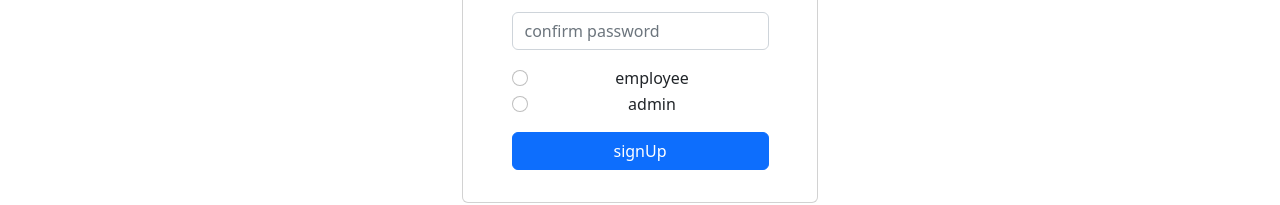
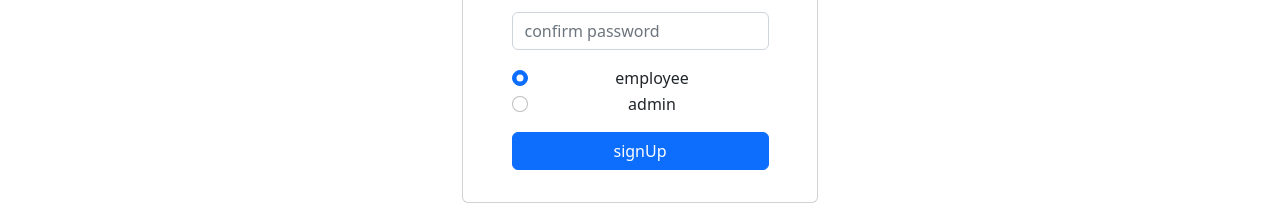
Before and after one commit to zaouich/employee-request-management, a React (Create React App) app in the folder clientside/: page /signUp in a window 1280 px wide. Shown: the part 577-782 px from the top of the page. Built offline with nearby package versions, Linux system fonts and the light colour scheme; no server answers.

Commit message:
Update signUp.jsx

```diff
--- a/clientside/src/components/signUp.jsx
+++ b/clientside/src/components/signUp.jsx
@@ -53,7 +53,7 @@ const SignUp = ()=>{
                             set(setCofirmPassword,e)
                         }}/></div>
                         <div class="mb-3">
-                            <div class="form-check"><input id="formCheck-1" class="form-check-input" name="type "type="radio" value="employee" onChange={(e)=>{
+                            <div class="form-check"><input checked id="formCheck-1" class="form-check-input" name="type "type="radio" value="employee" onChange={(e)=>{
                                 setRole(e.target.value)
                             }} /><label class="form-check-label" for="formCheck-1">employee</label></div>
                             <div class="form-check"><input id="formCheck-2" class="form-check-input" value="admin" name="type "type="radio"  onChange={(e)=>{
```
